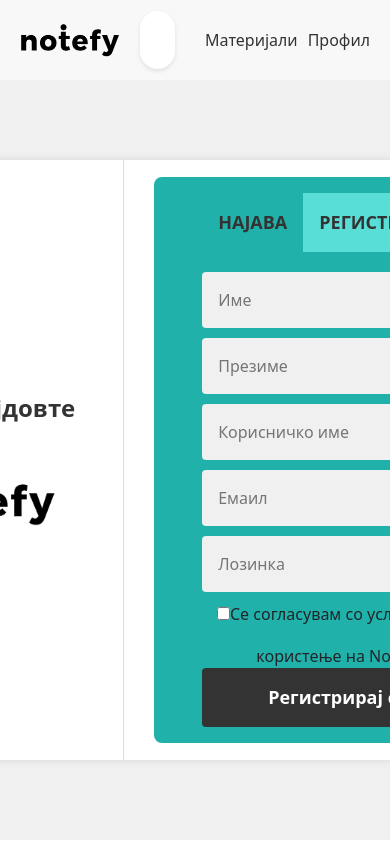
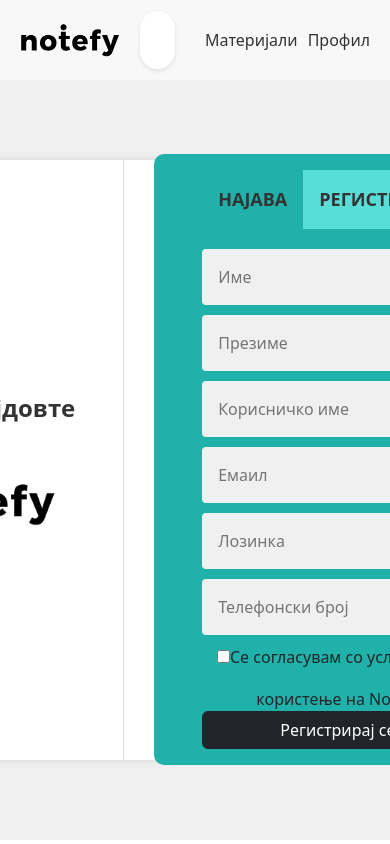
Before and after one commit to 22-23-T-26/Notefy-front, a React (Create React App) app: page / in a window 390 px wide. Both pictures are taken after a click on the element "РЕГИСТРАЦИЈА". Shown: the top 844 px of the page. Built offline with nearby package versions, Linux system fonts and the light colour scheme; no server answers.

Commit message:
Feature/angela/ui-adjusments-home-page -added input for telephone in register form -decreased size of register and login button to fit the form

```diff
--- a/src/components/Login/Login.css
+++ b/src/components/Login/Login.css
@@ -53,7 +53,7 @@
 .login-register-column {
     flex: 2;
     padding: 16px 48px;
-    border-radius: 8px;
+    border-radius: 10px;
     background-color: lightseagreen;
     margin: 30px;
 }
--- a/src/components/Login/Login.js
+++ b/src/components/Login/Login.js
@@ -57,7 +57,7 @@ const LoginForm = () => {
             <div className="forgot-password">
                 <a href="#">Заборавена лозинка?</a>
             </div>
-            <button type="submit">Најави се</button>
+            <button type="submit" className="btn btn-dark">Најави се</button>
         </form>
     );
 };
@@ -69,6 +69,7 @@ const RegisterForm = () => {
         username: "",
         email: "",
         password: "",
+        telephone: "",
     });
 
 
@@ -149,6 +150,14 @@ const RegisterForm = () => {
                     onChange={onChange}
                 />
                 <div style={{ color: "red" }}>{fieldErrors.password}</div>
+                <input
+                    type="text"
+                    placeholder="Телефонски број"
+                    name="telephone"
+                    value={registerData.telephone}
+                    onChange={onChange}
+                />
+                <div style={{ color: "red" }}>{fieldErrors.telephone}</div>
             </div>
             <div className="terms">
                 <label>
@@ -156,7 +165,7 @@ const RegisterForm = () => {
                     Се согласувам со условите за користење на Notefy
                 </label>
             </div>
-            <button type="submit">Регистрирај се</button>
+            <button type="submit" className="btn btn-dark">Регистрирај се</button>
         </form>
     );
 };
```
